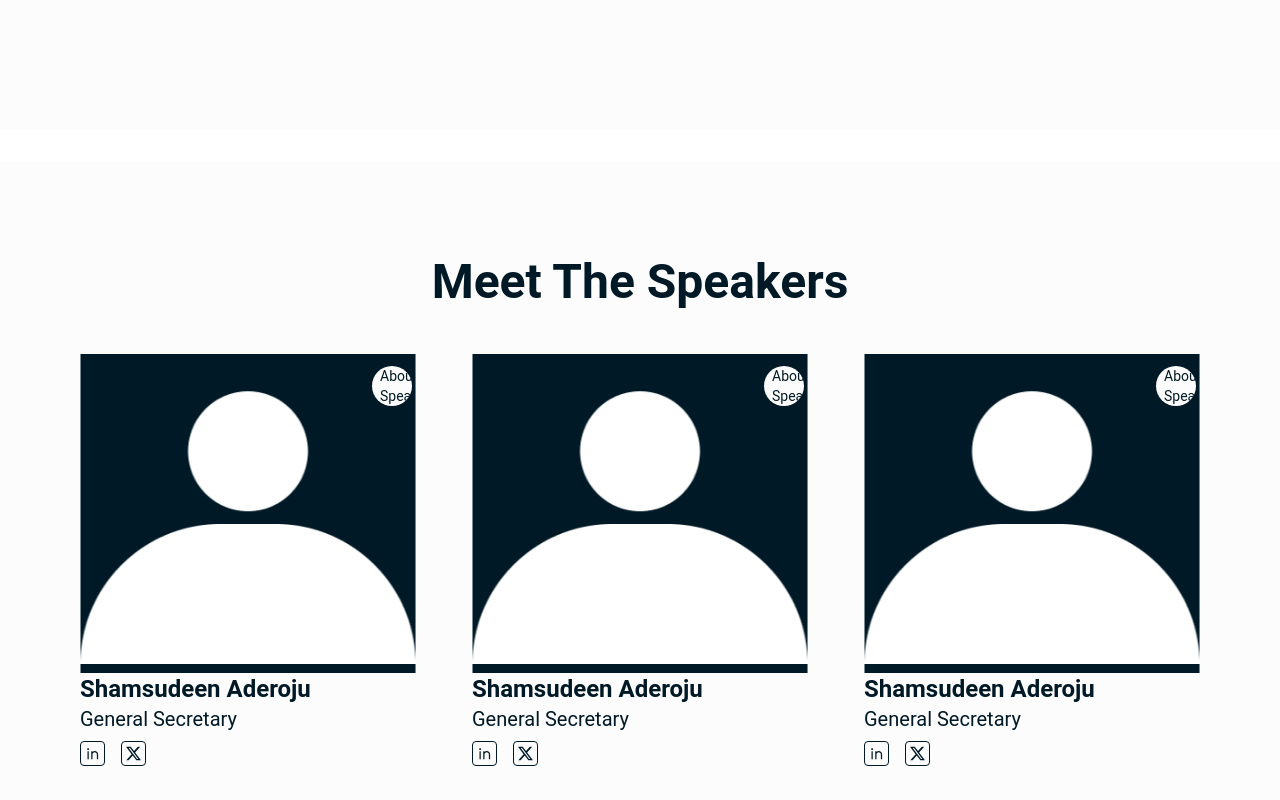
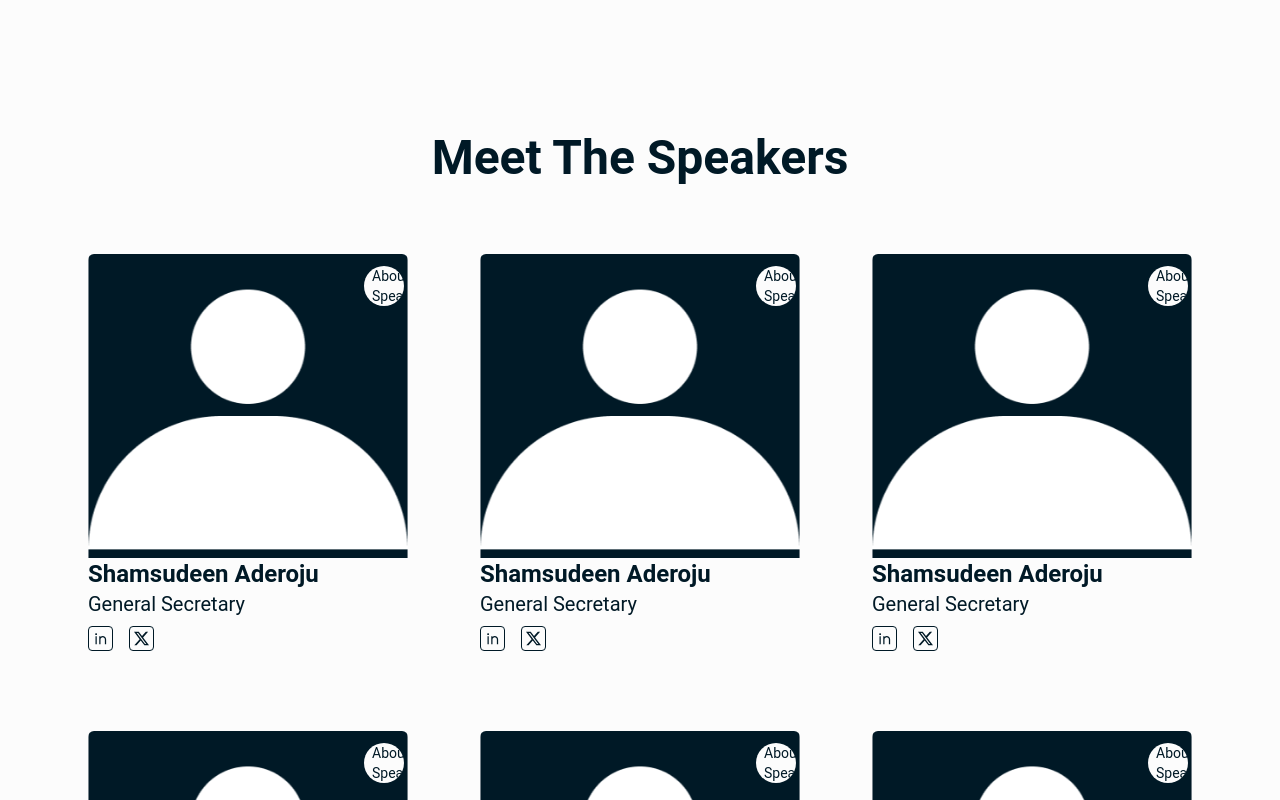
Before and after one commit to Yusuf-Najeeb/jciaso, a React (Create React App) app: page /QLV in a window 1280 px wide. Shown: the part 2080-2880 px from the top of the page. Built offline with nearby package versions, Linux system fonts and the light colour scheme.

Commit message:
Modified: Speakers Card

```diff
--- a/src/components/QLV/About.jsx
+++ b/src/components/QLV/About.jsx
@@ -97,7 +97,7 @@ const About = () => {
   };
 
   return (
-    <main className="bg-[#FCFCFC] text-[#001926] pt-[6rem] px-[5rem] mb-8 mx-auto">
+    <main className="bg-[#FCFCFC] text-[#001926] pt-[6rem] px-[5rem] mx-auto">
       <h2 className="text-5xl font-bold text-center">About Event</h2>
 
       <div className="flex flex-col md:flex-row gap-8">
--- a/src/components/QLV/Speakers.jsx
+++ b/src/components/QLV/Speakers.jsx
@@ -63,14 +63,13 @@ const data = [
 
 const SpeakerCard = ({ speaker }) => {
   return (
-    <div className="w-[30%] my-8">
-      <figure>
+    <figure className="w-[30%] my-8 rounded-md p-2">
       <div className="relative">
         <p className="absolute right-1 top-3 px-2 rounded-full bg-[#FCFCFC] text-[#001926] text-sm w-10 hover:w-fit overflow-hidden transition-all duration-500 ease-in-out flex items-center gap-2">
           <span className="">About Speaker</span>
           <BsInfoCircle />
         </p>
-          <img src={speaker.avatar} alt={speaker.name} />
+        <img src={speaker.avatar} alt={speaker.name} className="rounded-t-md" />
       </div>
       <figcaption>
         <p className="font-bold text-2xl">{speaker.name}</p>
@@ -91,15 +90,14 @@ const SpeakerCard = ({ speaker }) => {
         </p>
       </figcaption>
     </figure>
-    </div>
   );
 };
 
 const Speakers = () => {
   return (
-    <main className="bg-[#FCFCFC] text-[#001926] pt-[6rem] pb-8 px-[5rem]">
-      <h2 className="text-5xl font-bold text-center">Meet The Speakers</h2>
-      <div className="flex items-center justify-between flex-wrap my-4">
+    <main className="bg-[#FCFCFC] text-[#001926] pt-1 pb-8 px-[5rem]">
+      <h2 className="text-5xl font-bold text-center mb-8">Meet The Speakers</h2>
+      <div className="flex items-center justify-between flex-wrap">
         {data.map((item, i) => {
           return <SpeakerCard speaker={item} key={i} />;
         })}
```
Lines whose indentation alone changed are shown as unchanged.
